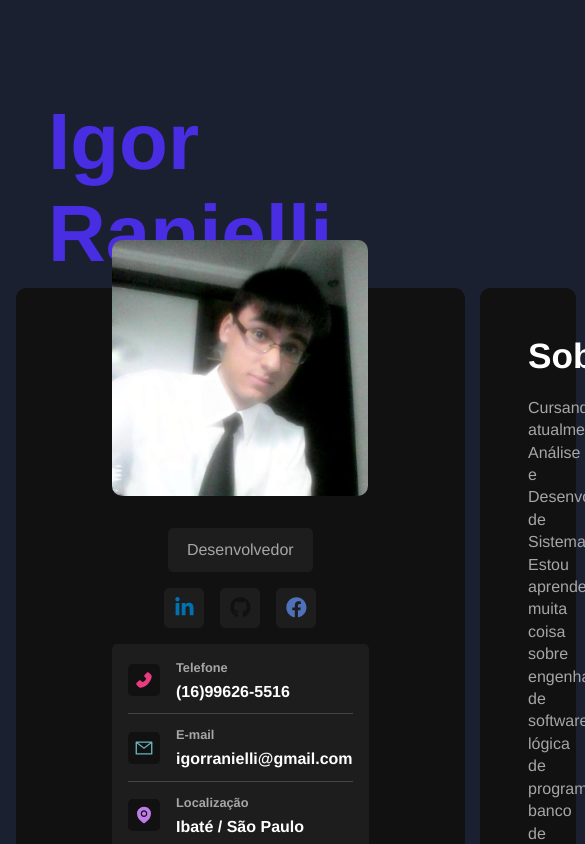
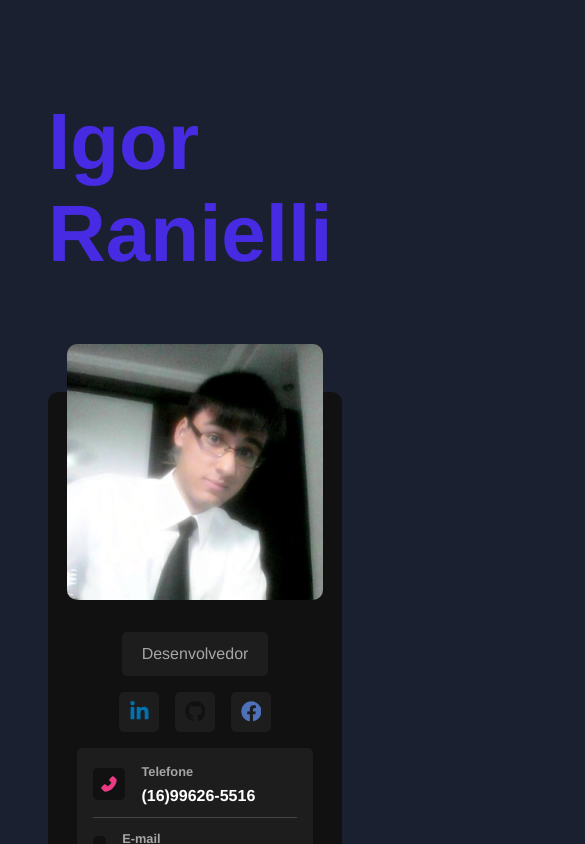
Before and after one commit to Igor-Ranielli/Portfolio-Vite-React-SASS, a React (Vite) app: page / in a window 390 px wide. Shown: the top 844 px of the page, 585 px wide, since content can reach past the window. Built offline with nearby package versions, Linux system fonts and the light colour scheme.

Commit message:
Version 1.4.1 sidebar and maincontent position fix responsive

```diff
--- a/src/styles/components/informationcontainer.sass
+++ b/src/styles/components/informationcontainer.sass
@@ -8,7 +8,7 @@
     padding: 1rem
     margin-bottom: 2rem
     text-align: left
-    width: 100%
+    width: 80%
     border-radius: variables.$card-border-radius
 
     .info-card
--- a/src/styles/components/maincontent.sass
+++ b/src/styles/components/maincontent.sass
@@ -6,10 +6,6 @@
     flex: 2 1 0
     border-radius: variables.$container-border-radius
     padding: 3rem
-    position: absolute
-    top: 18rem
-    left: 30rem
-    right: 1rem
 
     section
         display: flex
--- a/src/styles/components/sidebar.sass
+++ b/src/styles/components/sidebar.sass
@@ -9,10 +9,8 @@
     align-items: center
     flex-direction: column
     text-align: center
-    position: absolute
-    padding: 3rem 6rem
-    top: 18rem
-    left: 1rem
+    position: relative
+    padding: 3rem 0
 
     img
         height: 16rem
```
